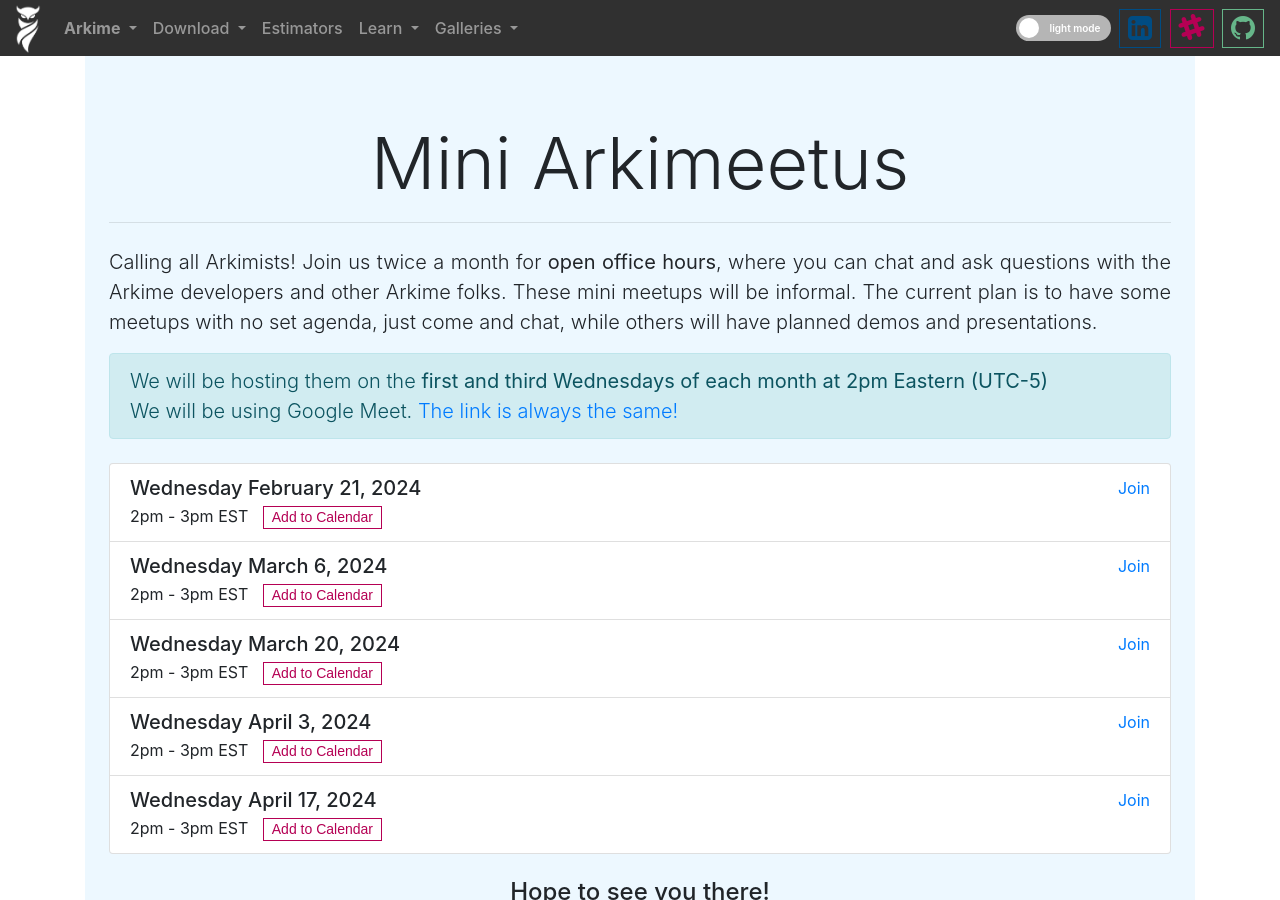
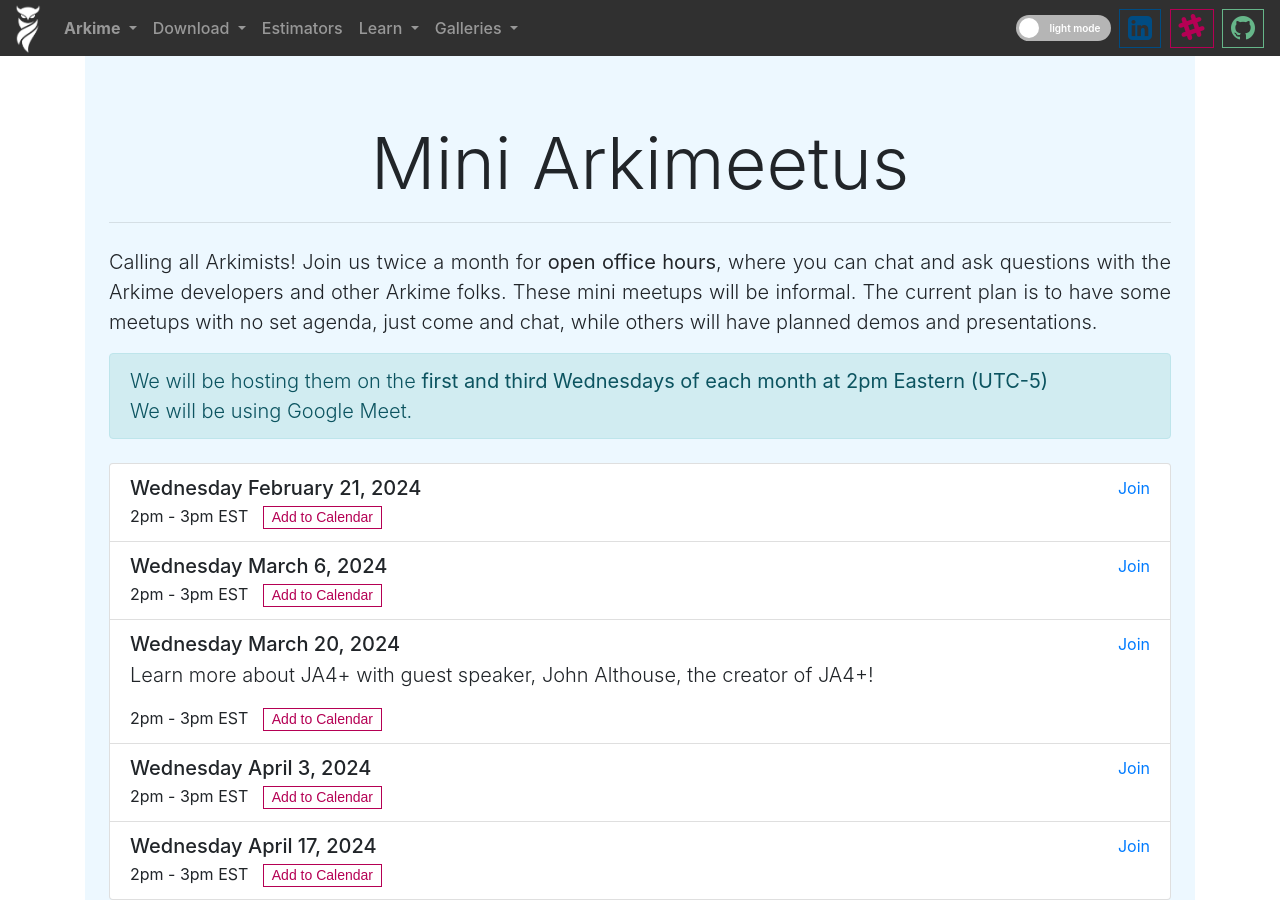
Before and after one commit to arkime/arkimeweb, a Jekyll site: the page built from mini-arkimeetus.html, in a window 1280 px wide and 900 px high. Built offline with Jekyll 4.4.1, drawn with Linux system fonts in a browser that asks for light colours.

Commit message:
add ja4+ talk to OO

```diff
--- a/mini-arkimeetus.html
+++ b/mini-arkimeetus.html
@@ -75,9 +75,11 @@
               of each month at 2pm Eastern (UTC-5)</strong>
               <br>
               We will be using Google Meet.
+              <!--
               <a class="no-decoration" href="https://meet.google.com/ueh-pseg-zjo">
                 The link is always the same!
               </a>
+              -->
             </p>
             <p class="lead mt-4">
               <ul class="list-group">
@@ -114,16 +116,17 @@
                 <li class="list-group-item">
                   <div class="d-flex w-100 justify-content-between">
                     <h5 class="mb-1">Wednesday March 20, 2024</h5>
-                    <a class="no-decoration" href="https://meet.google.com/ueh-pseg-zjo">
+                    <a class="no-decoration" href="meet.google.com/rbk-bacy-yoe">
                       Join
                     </a>
                   </div>
+                  <p class="lead">Learn more about JA4+ with guest speaker, John Althouse, the creator of JA4+!</p>
                   2pm - 3pm EST
                   <span title="Add to Calendar" class="add-to-calendar">
                     <span class="start">03/20/2024 02:00 PM</span>
                     <span class="timezone">America/New_York</span>
                     <span class="title">Mini Arkimeetus</span>
-                    <span class="description">Arkime Office Hours - https://arkime.com/mini-arkimeetus - https://meet.google.com/ueh-pseg-zjo</span>
+                    <span class="description">Arkime Office Hours - https://arkime.com/mini-arkimeetus - meet.google.com/rbk-bacy-yoe - Dial-in: (US) +1 661-772-9045 - PIN: 431 433 693#</span>
                   </span>
                 </li>
                 <li class="list-group-item">
```
